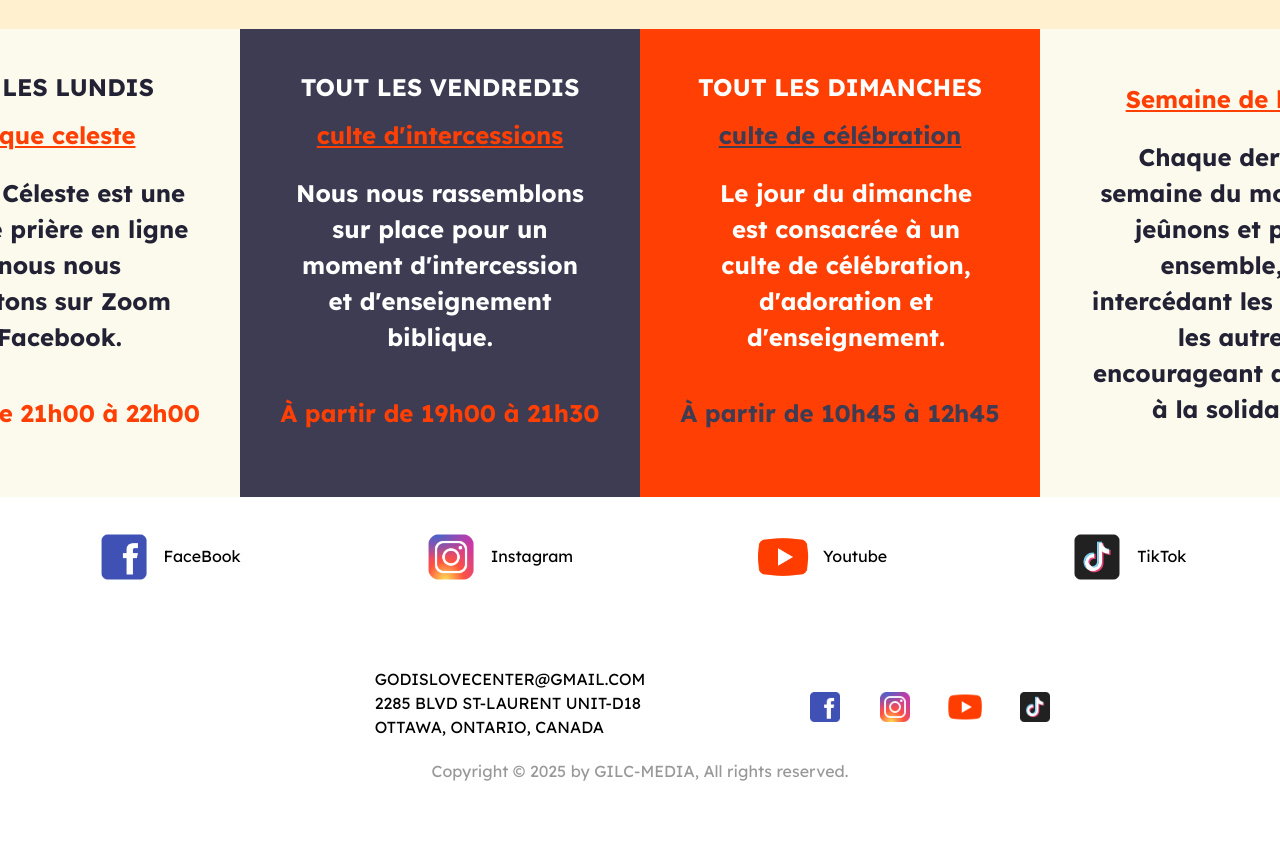
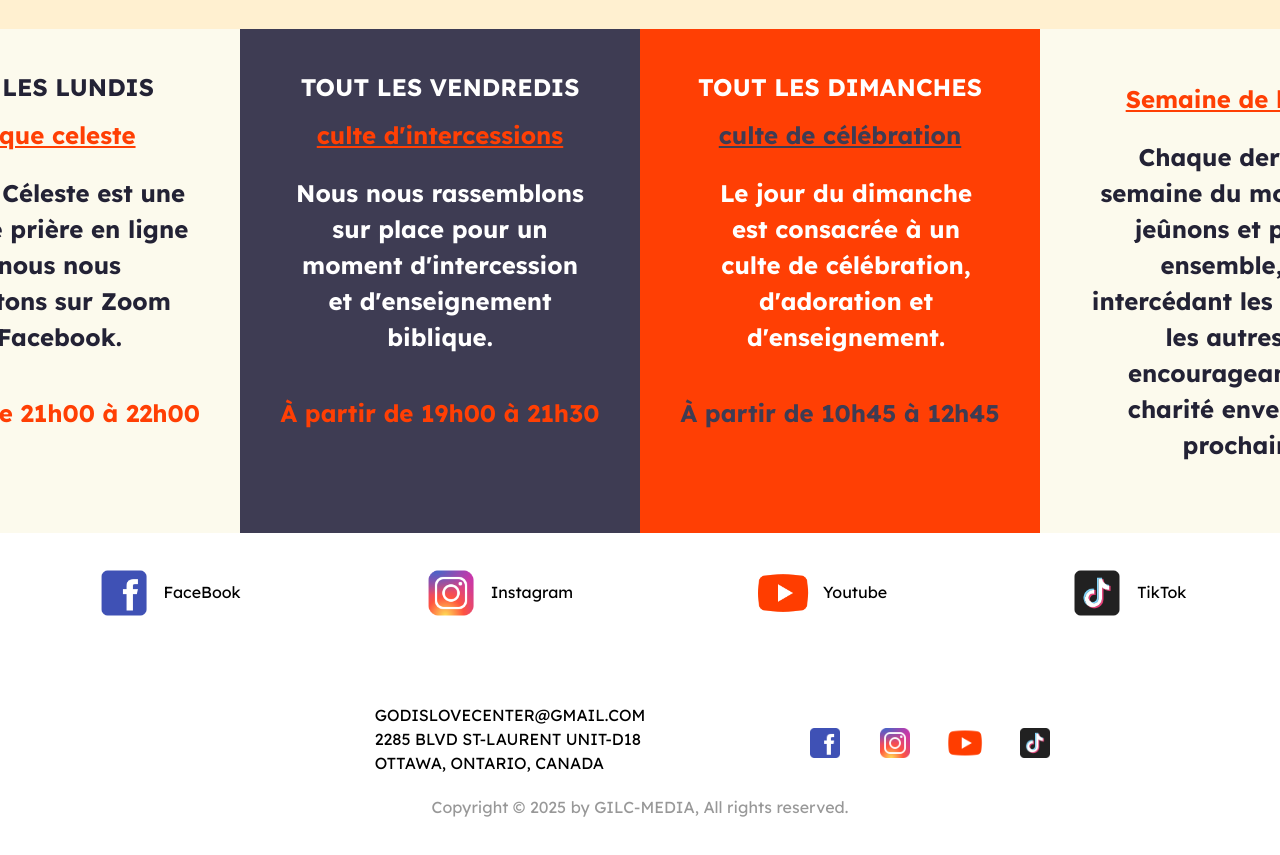
Before and after one commit to exauce-panda/God-is-love, a Next.js app: page / in a window 1280 px wide. Shown: the part 1640-2495 px from the top of the page. Built offline with nearby package versions, Linux system fonts and the light colour scheme.

Commit message:
correction departement ligne mal placée/ text semaine de l'autre

```diff
--- a/components/Programme.jsx
+++ b/components/Programme.jsx
@@ -22,7 +22,7 @@ export default function Programme(){
                 <div className={styles.pg_un}><div className={styles.p_1}>TOUT LES LUNDIS</div> <div className={styles.p_2}>Clinique celeste</div> <div className={styles.p_3}>Clinique Céleste est une soirée de prière en ligne où nous nous connectons sur Zoom ou Facebook.</div> <div className={`${styles.p_4}`}>À partir de 21h00 à 22h00</div></div>
                 <div className={styles.pg_deux}><div className={styles.p_1}>TOUT LES VENDREDIS</div> <div className={styles.p_2}>culte d&apos;intercessions</div> <div className={styles.p_3}>Nous nous rassemblons sur place pour un moment d&apos;intercession et d&apos;enseignement biblique.</div> <div className={`${styles.p_4}`}>À partir de 19h00 à 21h30</div></div>
                 <div className={styles.pg_trois}><div className={styles.p1}>TOUT LES DIMANCHES</div> <div className={styles.p2}>culte de célébration</div> <div className={styles.p3}> Le jour du dimanche est consacrée à un culte de célébration, d&apos;adoration et d&apos;enseignement.</div> <div className={`${styles.p4}`}>À partir de 10h45 à 12h45</div></div>
-                <div className={styles.pg_un}> <div className={styles.p_2}>Semaine de l&apos;autre</div> <div className={styles.p_3}>Chaque dernière semaine du mois, nous jeûnons et prions ensemble, en intercédant les uns pour les autres, encourageant au don et à la solidarité.</div></div>
+                <div className={styles.pg_un}> <div className={styles.p_2}>Semaine de l&apos;autre</div> <div className={styles.p_3}>Chaque dernière semaine du mois, nous jeûnons et prions ensemble, en intercédant les uns pour les autres et encourageant à la charité envers son prochain.</div></div>
             </div>
             </div>
         </div>
--- a/components/service.jsx
+++ b/components/service.jsx
@@ -137,7 +137,7 @@ Le département d&apos;évangélisation rassemble des hommes et des femmes passi
         </div>
       </div>
     </div>
-
+         <div className={styles.ligne}></div>
           <div className={`${styles.contenant}`}>
       <div className={styles.type_service}>
         <div className={styles.logo_top}>
@@ -153,7 +153,6 @@ Le département d&apos;évangélisation rassemble des hommes et des femmes passi
          <div className={styles.btn}>
           <div className={`${styles.boutton}`}>CONTACTEZ</div>
          </div>
-         <div className={styles.ligne}></div>
         </Link>
         </div>
       </div>
```
